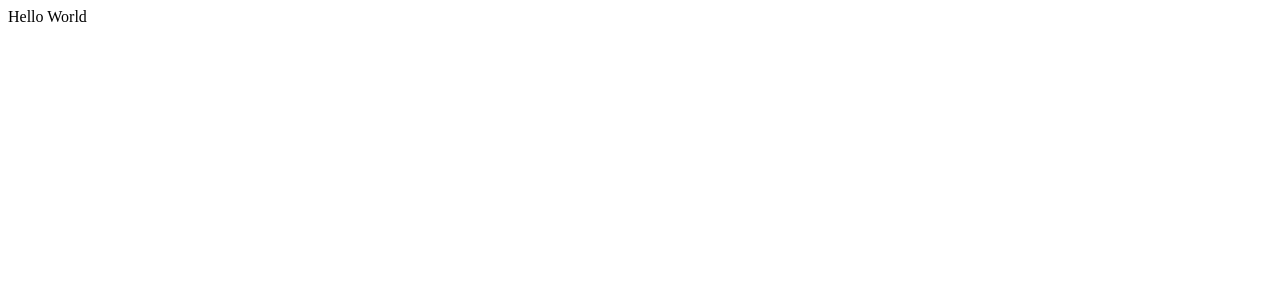
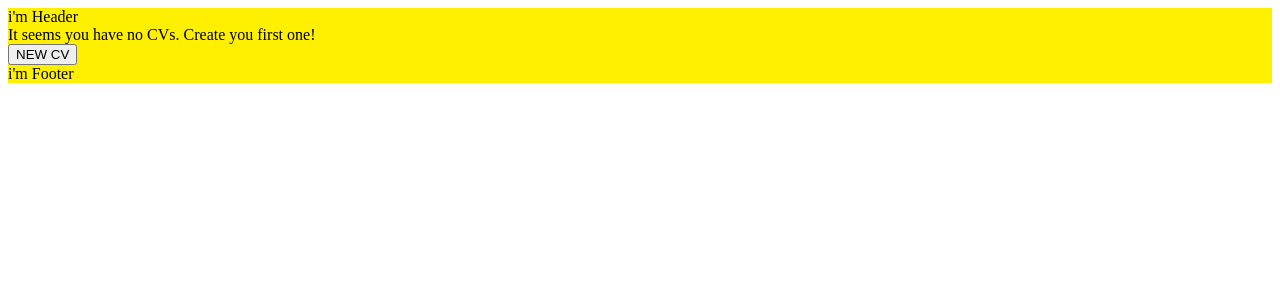
Before and after one commit to thiago-porto25/bugged-lol, a React (Create React App) app: page / in a window 1280 px wide. Shown: the top 300 px of the page. Built offline with nearby package versions, Linux system fonts and the light colour scheme.

Commit message:
add simple React to all comps

```diff
--- a/src/App.js
+++ b/src/App.js
@@ -1,17 +1,47 @@
 import React, { useState, useEffect } from 'react'
 import DataContext from './context/DataContext'
 
+import Home from './pages/Home'
+import Creating from './pages/Creating'
+import Preview from './pages/Preview'
+
 function App() {
   const [data, setData] = useState(null)
-  // useEffect(() => {
-  // gets stuff from local storage and checks if there's data
-  // if no data do nothing
-  // if data setData(data)
-  //})
+  const [inHome, setInHome] = useState(true)
+  const [inCreating, setInCreating] = useState(false)
+  const [inPreview, setInPreview] = useState(false)
+
+  useEffect(() => {
+    const localData = localStorage.getItem('data')
+    if (localData) {
+      setData(localData)
+    }
+  }, [])
+
   return (
     <>
       <DataContext.Provider value={{ data, setData }}>
-        <div>Hello World</div>
+        {inHome && (
+          <Home
+            setInHome={setInHome}
+            setInCreating={setInCreating}
+            setInPreview={setInPreview}
+          />
+        )}
+        {inCreating && (
+          <Creating
+            setInHome={setInHome}
+            setInCreating={setInCreating}
+            setInPreview={setInPreview}
+          />
+        )}
+        {inPreview && (
+          <Preview
+            setInHome={setInHome}
+            setInCreating={setInCreating}
+            setInPreview={setInPreview}
+          />
+        )}
       </DataContext.Provider>
     </>
   )
--- a/src/components/CvItem/index.js
+++ b/src/components/CvItem/index.js
@@ -0,0 +1,5 @@
+import React, { useState } from 'react'
+
+export default function CvItem(props) {
+  return <div>i'm CvItem</div>
+}
--- a/src/components/DocPreview/index.js
+++ b/src/components/DocPreview/index.js
@@ -0,0 +1,5 @@
+import React, { useState } from 'react'
+
+export default function DocPreview(props) {
+  return <div>i'm DocPreview</div>
+}
--- a/src/components/Education/index.js
+++ b/src/components/Education/index.js
@@ -0,0 +1,5 @@
+import React, { useState } from 'react'
+
+export default function Education(props) {
+  return <div>i'm Education</div>
+}
--- a/src/components/Experience/index.js
+++ b/src/components/Experience/index.js
@@ -0,0 +1,5 @@
+import React, { useState } from 'react'
+
+export default function Experience(props) {
+  return <div>i'm Experience</div>
+}
--- a/src/components/Footer/index.js
+++ b/src/components/Footer/index.js
@@ -0,0 +1,5 @@
+import React, { useState } from 'react'
+
+export default function Footer(props) {
+  return <div>i'm Footer</div>
+}
--- a/src/components/GeneralInfo/index.js
+++ b/src/components/GeneralInfo/index.js
@@ -0,0 +1,5 @@
+import React, { useState } from 'react'
+
+export default function GeneralInfo(props) {
+  return <div>i'm GeneralInfo</div>
+}
--- a/src/components/Header/index.js
+++ b/src/components/Header/index.js
@@ -0,0 +1,5 @@
+import React, { useState } from 'react'
+
+export default function Header(props) {
+  return <div>i'm Header</div>
+}
--- /dev/null
+++ b/src/components/Skills/index.js
@@ -0,0 +1,5 @@
+import React, { useState } from 'react'
+
+export default function Skills(props) {
+  return <div>i'm Skills</div>
+}
--- a/src/pages/Creating.js
+++ b/src/pages/Creating.js
@@ -0,0 +1,6 @@
+import React, { useState } from 'react'
+import { Header, Footer } from '../components'
+
+export default function Creating(props) {
+  return <div>i'm Creating</div>
+}
--- a/src/pages/Preview.js
+++ b/src/pages/Preview.js
@@ -0,0 +1,6 @@
+import React, { useState } from 'react'
+import { Header, Footer } from '../components'
+
+export default function Preview(props) {
+  return <div>i'm Preview</div>
+}
```
